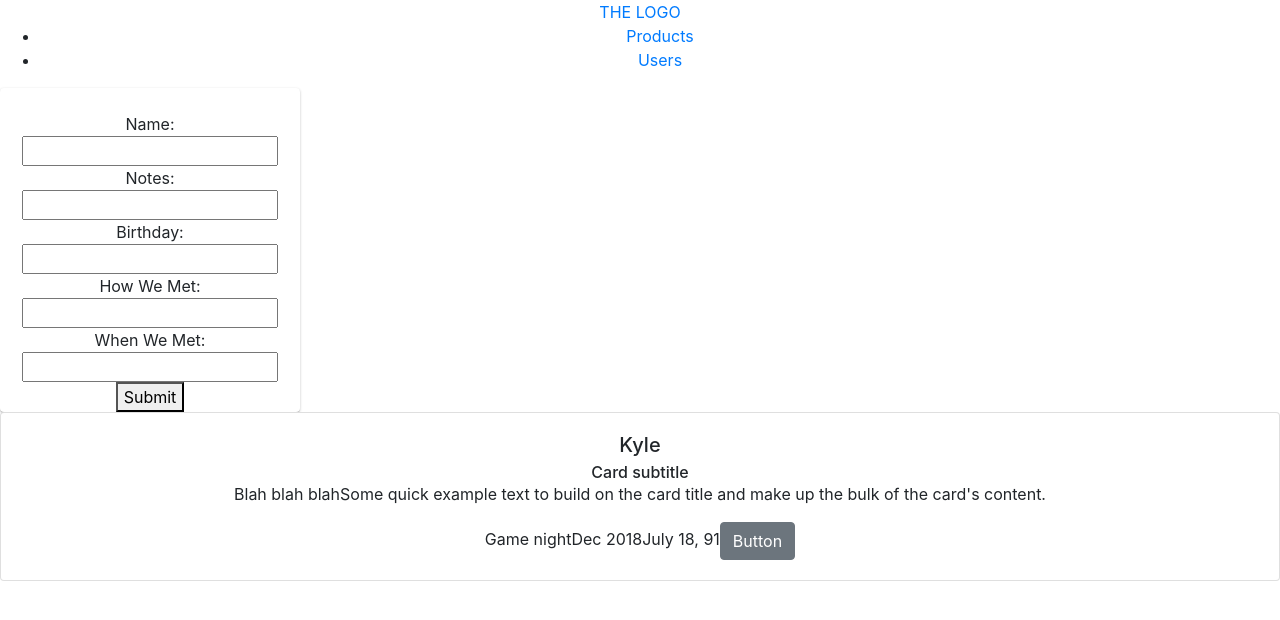
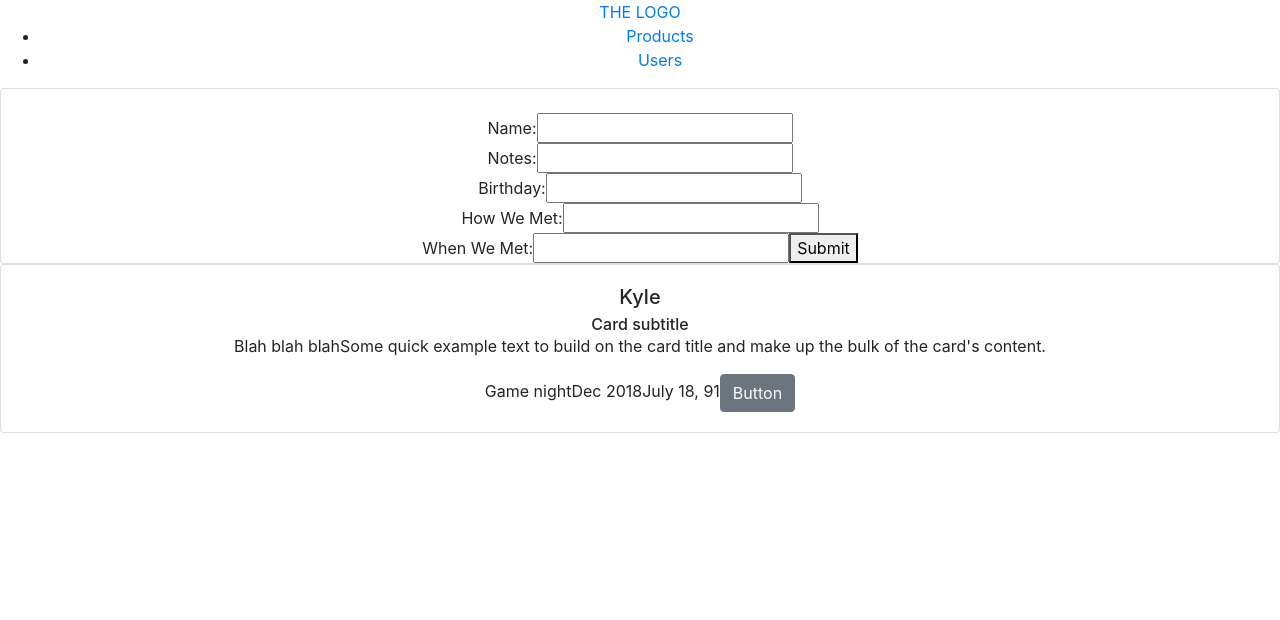
Before and after one commit to Haag/Tester, a React (Create React App) app in the folder people/: page / in a window 1280 px wide. Shown: the top 620 px of the page. Built offline with nearby package versions, Linux system fonts and the light colour scheme.

Commit message:
Completely removed all material UI

```diff
--- a/people/package.json
+++ b/people/package.json
@@ -3,7 +3,6 @@
   "version": "0.1.0",
   "private": true,
   "dependencies": {
-    "@material-ui/core": "^3.4.0",
     "bootstrap": "^4.1.3",
     "react": "^16.6.1",
     "react-dom": "^16.6.1",
--- a/people/src/components/People.js
+++ b/people/src/components/People.js
@@ -2,7 +2,9 @@ import React, { Component } from 'react'
 import PeopleList from './PeopleList'
 import PeopleForm from "./PeopleForm"
 import Header from './Header'
-import Card from '@material-ui/core/Card';
+import { Card, CardImg, CardText, CardBody,
+    CardTitle, CardSubtitle, Button } from 'reactstrap';
+
 
 
 class People extends Component {
@@ -50,7 +52,7 @@ class People extends Component {
         return(
             <div>
                 <Header />
-                <Card style={{width: "300px" }}>
+                <Card >
                     <PeopleForm handleChange={this.handleChange} updateChange={this.updateChange}
                         name={this.state.name}  notes={this.state.notes} birthday={this.state.birthday}
                         hwm={this.state.hwm} wwm={this.state.wwm}/>
```
Also changed, not shown: 1 other file (tests, documents, lock files or other folders).
